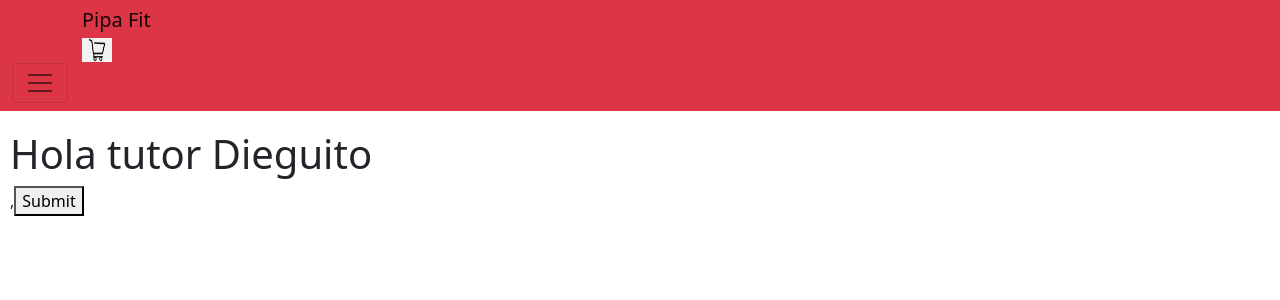
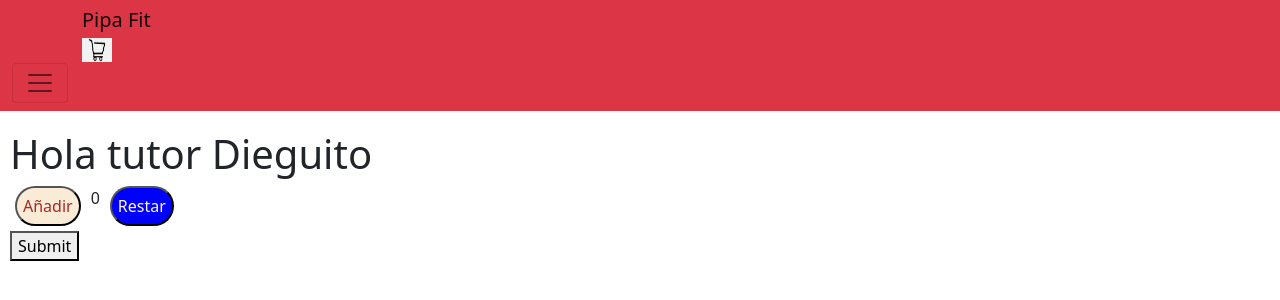
Before and after one commit to russofrancisco11/reactJs-coderhouse, a React (Create React App) app: page / in a window 1280 px wide. Shown: the top 300 px of the page. Built offline with nearby package versions, Linux system fonts and the light colour scheme.

Commit message:
Terminando el entregable 5

```diff
--- a/src/App.css
+++ b/src/App.css
@@ -1,38 +1,21 @@
-.App {
-  text-align: center;
+
+.grid{
+  display: grid;
+    grid-template-areas:
+    " nav nav nav nav "
+    " ListContainer ListContainer ListContainer ListContainer "
+    " body body body body "
+    " footer footer footer footer ";
+    grid-template-rows: 15vh auto auto 20vh;
+    grid-template-columns: 25vw 24.8vw 24.8vw 25vw;
 }
 
-.App-logo {
-  height: 40vmin;
-  pointer-events: none;
+.nav{
+  grid-area: nav;
+  display: inline;
 }
 
-@media (prefers-reduced-motion: no-preference) {
-  .App-logo {
-    animation: App-logo-spin infinite 20s linear;
-  }
+.ListContainer{
+  grid-area: ListContainer;
+  margin: 10px;
 }
-
-.App-header {
-  background-color: #282c34;
-  min-height: 100vh;
-  display: flex;
-  flex-direction: column;
-  align-items: center;
-  justify-content: center;
-  font-size: calc(10px + 2vmin);
-  color: white;
-}
-
-.App-link {
-  color: #61dafb;
-}
-
-@keyframes App-logo-spin {
-  from {
-    transform: rotate(0deg);
-  }
-  to {
-    transform: rotate(360deg);
-  }
-}
--- a/src/components/CartWidget.js
+++ b/src/components/CartWidget.js
@@ -4,7 +4,7 @@ import carro from "../assets/images/png-carrito.png"
 function Cart () {
     return (
         <div class="container">
-            <a class="navbar-brand" href="#">
+            <a class="navbar-brand" href="">
                 <img src={carro} alt="carrito" width="30" height="24"/>
             </a>
         </div>
--- /dev/null
+++ b/src/components/ItemCount.css
@@ -0,0 +1,23 @@
+
+.contenedorBotones {
+    display: flex;
+    flex-direction: row;
+    margin: 5px;
+}
+
+.botonSumar {
+    border-radius: 20px;
+    background-color: antiquewhite;
+    color: brown;
+}
+
+.botonRestar {
+    border-radius: 20px;
+    background-color: blue;
+    color: cornsilk;
+}
+
+.value {
+    padding-left: 10px;
+    padding-right: 10px;
+}
--- /dev/null
+++ b/src/components/ItemCount.js
@@ -0,0 +1,32 @@
+import React, {useState} from "react";
+import "./ItemCount.css";
+
+const ItemCount = ({initialValue = 0, stock = 10}) => {
+    const [value, setValue] = useState(initialValue);
+
+    const añadir = () => {
+        if (value < stock) setValue((prev) => prev + 1);
+        else alert("Máximo alcanzado")
+    };
+
+    const restar = () => {
+        if (value > 0) setValue((prev) => prev - 1);
+        else alert("El valor ya es 0")
+    };
+
+    return (
+        <div className="contenedorBotones">
+            <button className="botonSumar" onClick={añadir}>
+                Añadir
+            </button>
+            <p className="value">
+                {value}
+            </p>
+            <button className="botonRestar" onClick={restar}>
+                Restar
+            </button>
+        </div>
+    );
+};
+
+export default ItemCount
--- a/src/components/ItemListContainer.js
+++ b/src/components/ItemListContainer.js
@@ -1,4 +1,5 @@
 import React from "react";
+import ItemCount from './ItemCount';
 
 const Items = {
     BotonSubmit : () => (<button>Submit</button>),
@@ -8,7 +9,8 @@ const Items = {
 function ListContainer () {
     return(
         <div className="ListContainer">
-            <Items.Titulo text="Hola tutor Dieguito"></Items.Titulo>,
+            <Items.Titulo text="Hola tutor Dieguito"></Items.Titulo>
+            <ItemCount />
             <Items.BotonSubmit></Items.BotonSubmit>
         </div>
     );
```
